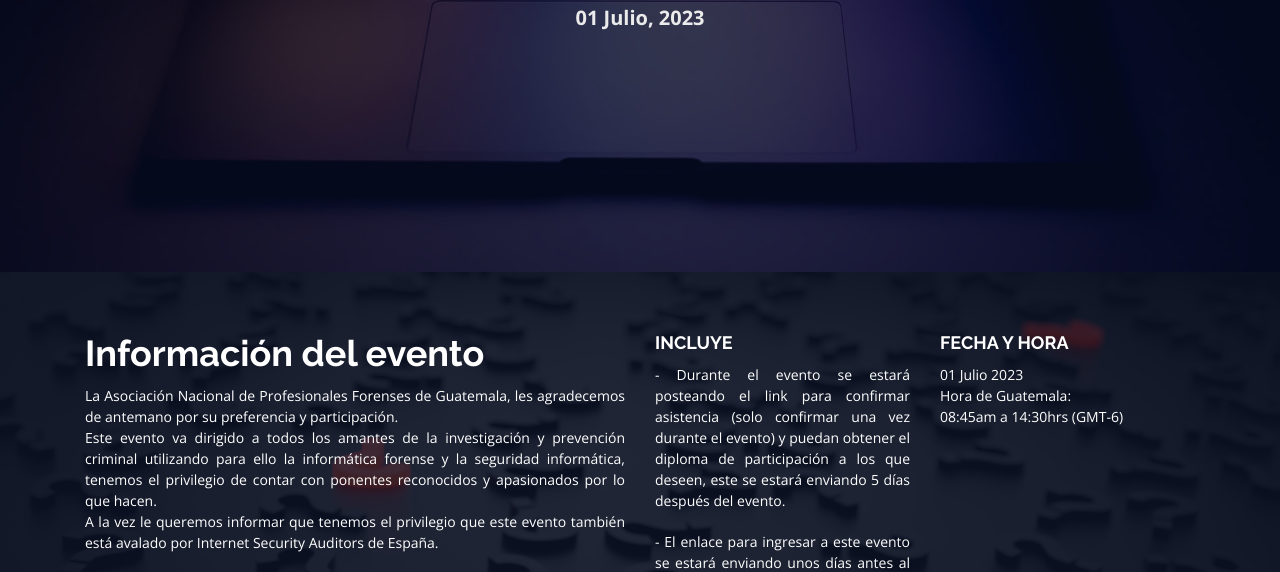
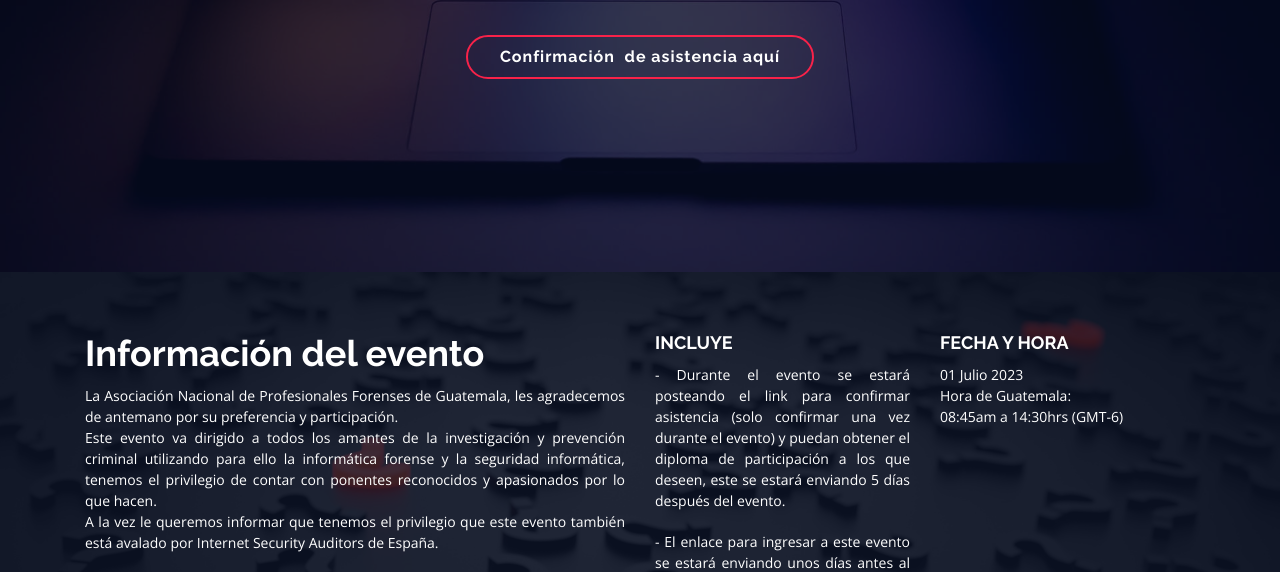
Before and after one commit to anprofor/ifsi2023, a plain HTML site: page index.html in a window 1280 px wide. Shown: the part 528-1100 px from the top of the page. Drawn offline with nearby package versions, Linux system fonts and the light colour scheme.

Commit message:
Update index.html

```diff
--- a/index.html
+++ b/index.html
@@ -72,6 +72,7 @@
       <h1 class="mb-4 pb-0">ANPROFOR <br> <span>IV Seminario Online de Informática Forense y Seguridad Informática</span></h1>
       <p class="mb-4 pb-0">01 Julio, 2023</p>
 
+      <a href="https://forms.gle/iFX9hYthpKiXVmne7" class="about-btn scrollto"><FONT SIZE=3><b>Confirmación&nbsp de&nbspasistencia&nbspaquí</b></font></a>
 
 
 
```
